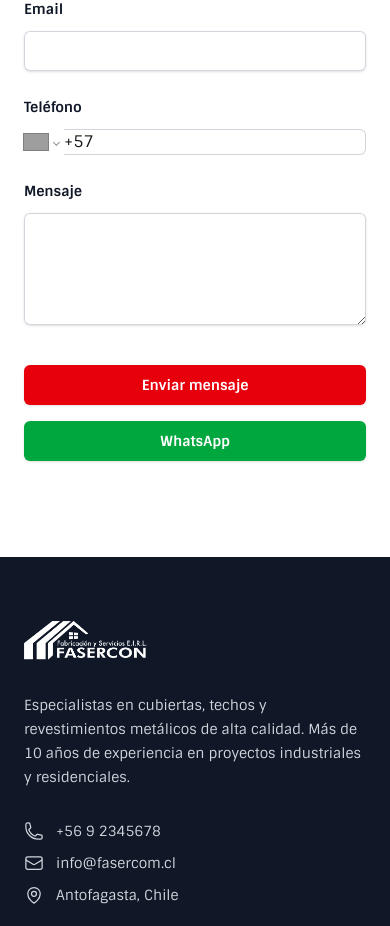
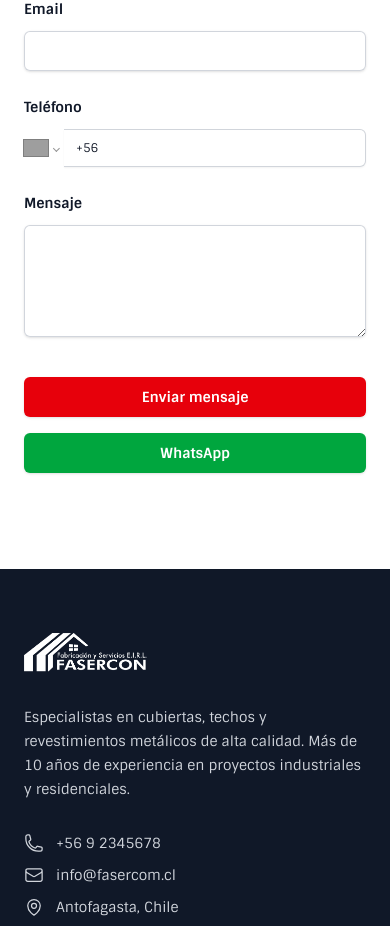
Before and after one commit to jPabloBC/fasercon_v1, a Next.js app: page / in a window 390 px wide. Shown: the part 8477-9403 px from the top of the page. Built offline with nearby package versions, Linux system fonts and the light colour scheme; grey boxes are pictures that could not be loaded.

Commit message:
Improve phone input styling and set Chile as default country

```diff
--- a/src/components/ContactForm.tsx
+++ b/src/components/ContactForm.tsx
@@ -67,7 +67,7 @@ export default function ContactForm() {
   const whatsappMessage = encodeURIComponent(
     'Hola, me interesa obtener información sobre sus servicios de cubiertas y techos metálicos.'
   )
-  const whatsappNumber = process.env.NEXT_PUBLIC_WHATSAPP_NUMBER || '573001234567'
+  const whatsappNumber = process.env.NEXT_PUBLIC_WHATSAPP_NUMBER || '56912345678'
   const whatsappUrl = `https://wa.me/${whatsappNumber}?text=${whatsappMessage}`
 
   return (
@@ -128,7 +128,7 @@ export default function ContactForm() {
                   <PhoneInput
                     value={value}
                     onChange={onChange}
-                    defaultCountry="CO"
+                    defaultCountry="CL"
                     placeholder="Ingresa tu número de teléfono"
                     international
                     countryCallingCodeEditable={false}
--- a/src/styles/phone-input.css
+++ b/src/styles/phone-input.css
@@ -1,53 +1,83 @@
 /* Estilos personalizados para PhoneInput */
 .PhoneInput {
   display: flex;
-  align-items: center;
+  align-items: stretch;
 }
 
 .PhoneInputCountrySelect {
   border: 1px solid rgb(209 213 219);
   border-radius: 0.375rem 0 0 0.375rem;
-  padding: 0.5rem;
+  padding: 0.5rem 0.75rem;
   background: white;
   font-size: 0.875rem;
   cursor: pointer;
   border-right: none;
+  box-shadow: 0 1px 2px 0 rgb(0 0 0 / 0.05);
+  transition: all 0.15s ease-in-out;
 }
 
 .PhoneInputCountrySelect:focus {
   outline: none;
   border-color: #2563eb;
-  box-shadow: 0 0 0 1px #2563eb;
+  box-shadow: 0 0 0 2px rgba(37, 99, 235, 0.2);
 }
 
 .PhoneInputInput {
   border: 1px solid rgb(209 213 219) !important;
   border-radius: 0 0.375rem 0.375rem 0 !important;
   border-left: none !important;
+  padding: 0.625rem 0.875rem !important;
+  font-size: 0.875rem !important;
+  line-height: 1.25rem !important;
+  box-shadow: 0 1px 2px 0 rgb(0 0 0 / 0.05) !important;
+  transition: all 0.15s ease-in-out !important;
+  background: white !important;
+  color: rgb(17 24 39) !important;
   flex: 1;
   min-width: 0;
+}
+
+.PhoneInputInput::placeholder {
+  color: rgb(156 163 175) !important;
 }
 
 .PhoneInputInput:focus {
   outline: none !important;
   border-color: #2563eb !important;
-  box-shadow: 0 0 0 1px #2563eb !important;
+  box-shadow: 0 0 0 2px rgba(37, 99, 235, 0.2) !important;
 }
 
 .PhoneInputCountryFlag {
   margin-right: 0.5rem;
+  height: 1em;
+  width: 1.33em;
 }
 
 /* Estados de error */
 .PhoneInput--error .PhoneInputCountrySelect,
 .PhoneInput--error .PhoneInputInput {
   border-color: #dc2626 !important;
+  box-shadow: 0 0 0 2px rgba(220, 38, 38, 0.2) !important;
+}
+
+/* Hover effects */
+.PhoneInputCountrySelect:hover {
+  border-color: rgb(156 163 175);
+}
+
+.PhoneInputInput:hover {
+  border-color: rgb(156 163 175) !important;
 }
 
 /* Responsive */
 @media (max-width: 640px) {
   .PhoneInputCountrySelect {
-    padding: 0.375rem;
+    padding: 0.5rem;
     font-size: 0.75rem;
   }
+
+  .PhoneInputInput {
+    padding: 0.5rem 0.75rem !important;
+    font-size: 0.75rem !important;
+  }
 }
```
